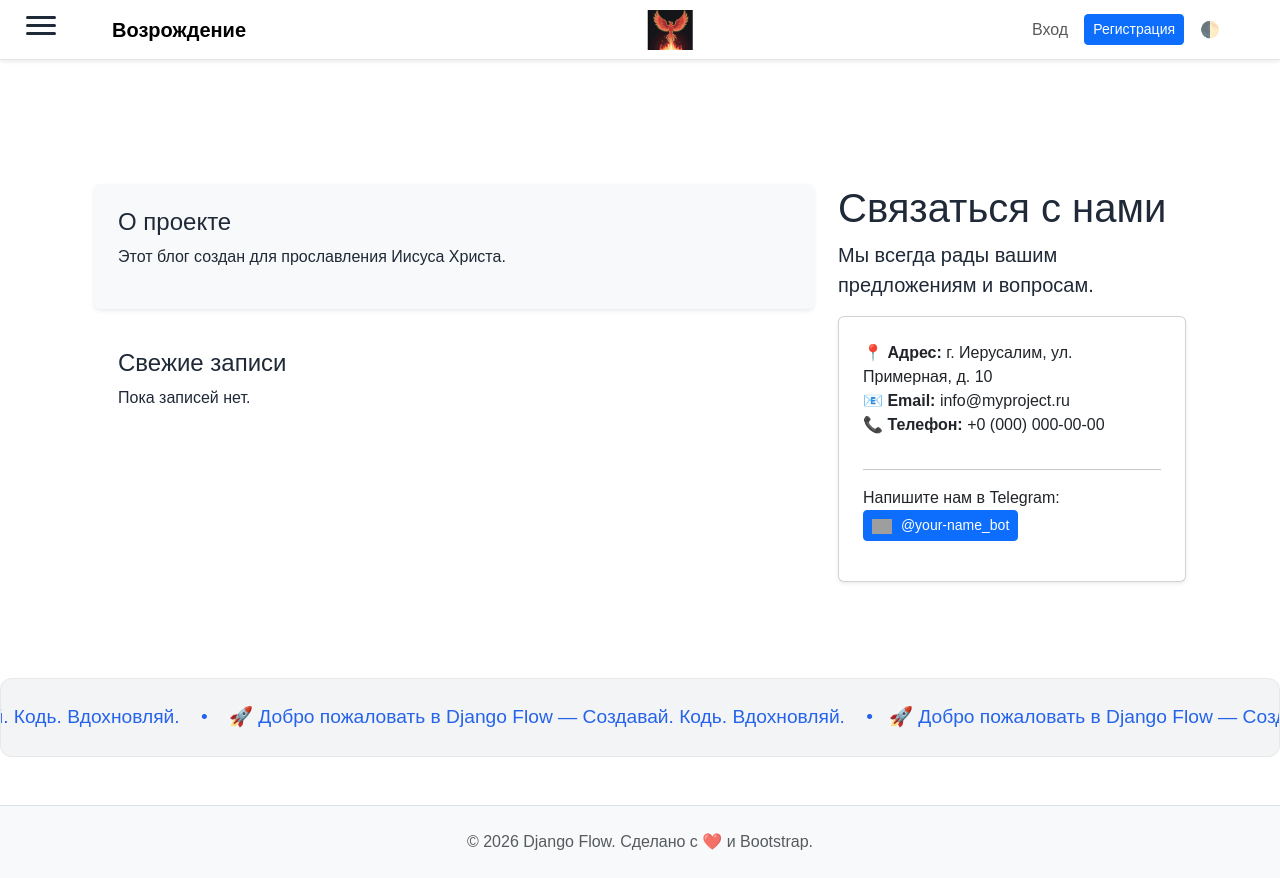
After one commit to Iurien/MainExample, a Django app: page /contacts/ in a window 1280 px wide. The commit adds this page. Run offline with Django 5.2, Linux system fonts and the light colour scheme; data that the repository does not hold is empty; grey boxes are pictures that could not be loaded.

Commit message:
Добавления

```diff
--- a/blog/urls.py
+++ b/blog/urls.py
@@ -1,5 +1,5 @@
 from django.urls import path, include
-from .views import PostListView, PostDetailView, IndexView
+from .views import PostListView, PostDetailView, IndexView, ContactsView
 from django.contrib.auth import views as auth_views
 from .views import register
 from . import views
@@ -9,6 +9,7 @@ app_name = 'blog'
 urlpatterns = [
     # Главная страница
     path('', IndexView.as_view(), name='index'),
+    path('contacts/', ContactsView.as_view(), name='contacts'),
     # Для списка постов
     path('post_list/', PostListView.as_view(), name='post_list'),
     # Для одного поста. DetailView по умолчанию ищет 'pk' в URL
--- a/blog/views.py
+++ b/blog/views.py
@@ -25,6 +25,16 @@ class IndexView(CreateView):
 
         messages.success(self.request, 'Заявка отправлена! Бот уже шепнул нам о вас.')
         return super().form_valid(form)
+
+
+class ContactsView(TemplateView):
+    template_name = 'contacts.html'
+
+    def get_context_data(self, **kwargs):
+        context = super().get_context_data(**kwargs)
+        # Данные для боковой панели (например, 3 последних поста)
+        context['recent_posts'] = Post.objects.all().order_by('-created_at')[:3]
+        return context
 
 
 class TelegramNotifier:
--- a/templates/base.html
+++ b/templates/base.html
@@ -35,7 +35,7 @@
                     <a href="{% url 'blog:post_list' %}" class="sidebar__link">Новости</a>
                     <a href="/gallery/" class="sidebar__link">Галерея</a>
                     <a href="/video/" class="sidebar__link">Видеоконтент</a>
-                    <a href="/contacts/" class="sidebar__link">Контакты</a>
+                    <a href="{% url 'blog:contacts' %}" class="sidebar__link">Контакты</a>
                 </nav>
             </aside>
             <!-- Закулисье (затемнение при открытии) -->
--- /dev/null
+++ b/templates/contacts.html
@@ -0,0 +1,52 @@
+{% extends 'base.html' %}
+{% load static %}
+
+{% block title %}contacts{% endblock %}
+
+{% block content %}
+<div class="container mt-5">
+    <div class="row">
+        <!-- Основной контент -->
+        <div class="col-md-8">
+            <div class="p-4 mb-3 bg-light rounded shadow-sm">
+                <h4>О проекте</h4>
+                <p>Этот блог создан для прославления Иисуса Христа.</p>
+            </div>
+            <div class="p-4 mb-3">
+                <h4>Свежие записи</h4>
+                <ul class="list-unstyled">
+                    {% for post in recent_posts %}
+                    <li class="mb-2">
+                        <a href="{% url 'blog:post_detail' post.pk %}" class="text-decoration-none">{{ post.title }}</a>
+                        <br><small class="text-muted">{{ post.created_at|date:"d.m.Y" }}</small>
+                    </li>
+                    {% empty %}
+                    <li>Пока записей нет.</li>
+                    {% endfor %}
+                </ul>
+            </div>
+        </div>
+        <!-- Боковая панель (Sidebar) -->
+        <div class="col-md-4">
+            <h1>Связаться с нами</h1>
+            <p class="lead">Мы всегда рады вашим предложениям и вопросам.</p>
+
+            <div class="card shadow-sm p-4">
+                <ul class="list-unstyled">
+                    <li><strong>📍 Адрес:</strong> г. Иерусалим, ул. Примерная, д. 10</li>
+                    <li><strong>📧 Email:</strong> info@myproject.ru</li>
+                    <li><strong>📞 Телефон:</strong> +0 (000) 000-00-00</li>
+                </ul>
+                <hr>
+                <p>
+                    Напишите нам в Telegram:
+                    <a href="https://t.me" class="btn btn-sm btn-primary" target="_blank">
+                        <img src="https://encrypted-tbn0.gstatic.com/images?q=tbn:ANd9GcS_dbOUeCrOBe-mkfGD-fEjQNECJrkromWTYg&s" width="20" alt="Telegram Bot" style="vertical-align: middle; margin-right: 5px;">
+                        @your-name_bot
+                    </a>
+                </p>
+            </div>
+        </div>
+    </div>
+</div>
+{% endblock %}
--- a/templates/index.html
+++ b/templates/index.html
@@ -10,7 +10,7 @@
         <div class="hero__blob"></div>
         <div class="hero__container reveal reveal--left">
             <h1 class="hero__title">Мы проповедуем<br><span id="typewriter"></span><span class="hero__cursor">|</span></h1>
-            <p class="hero__text">Backend на Django + Frontend на БЭМ.</p>
+            <p class="hero__text">Telegramm</p>
             <!-- Кнопка открытия модалки -->
             <button class="btn btn--primary open-modal">Начать проект</button>
         </div>
```
Also changed, not shown: README.md, img.png (added), 1 other file.
